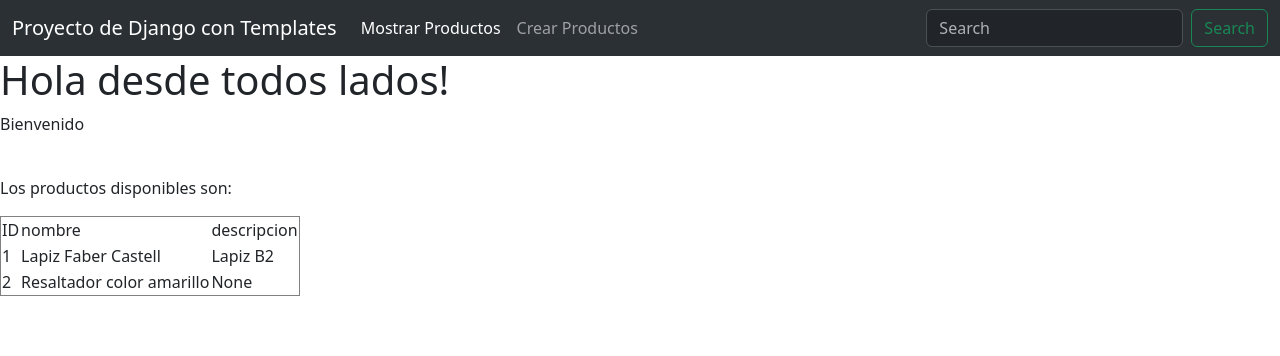
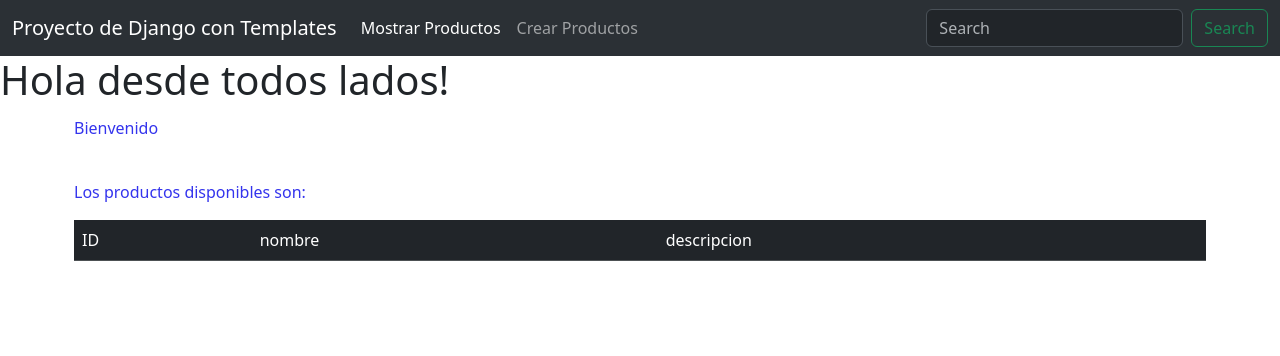
Before and after one commit to Alessitobonito/BACKEND, a Django app: page /gestion/mostrar-productos in a window 1280 px wide. Shown: the top 356 px of the page. Run offline with Django 5.2, Linux system fonts and the light colour scheme; data that the repository does not hold is empty.

Commit message:
semana07 3

```diff
--- /dev/null
+++ b/listas_escolares/gestion/static/estilos_mostrar_productos.css
@@ -0,0 +1,3 @@
+p {
+    color: rgb(52, 52, 237);
+}
--- a/listas_escolares/gestion/templates/formulario_producto.html
+++ b/listas_escolares/gestion/templates/formulario_producto.html
@@ -11,15 +11,17 @@
         {% csrf_token %}
         <div class="mb-3">
             <label for="nombreProducto" class="form-label">Nombre</label>
-            <input type="text" class="form-control" id="nombreProducto" >
+            <input type="text" class="form-control" id="nombreProducto" name="nombreProducto">
         </div>
         <div class="mb-3">
             <label for="descripcionProducto" class="form-label">Descripcion</label>
             <input type="text" class="form-control" id="descripcionProducto" name="descripcionProducto">
         </div>
         <div class="d-grid gap-2">
-            <button type="submit" class="btn btn-success">Crear Producto</button>
+            <button type="submit" class="btn btn-success" id="btnCrearProducto">Crear Producto</button>
         </div>
     </form>
 </div>
+{% load static %}
+<script src="{% static 'formulario_producto.js' %}"></script>
 {% endblock %}
--- a/listas_escolares/gestion/templates/mostrar_productos.html
+++ b/listas_escolares/gestion/templates/mostrar_productos.html
@@ -1,12 +1,15 @@
-{# Para reutilizar una plantilla dentro de otra usamos la etiqueta extends #}
+
 {% extends 'base.html' %}
-{# Ahora podemos utilizar sus blocks de esa plantilla base #}
 {% block titulo_pagina %}Mostrar Productos {% endblock %}
 {% block contenido %}
+{% load static %}
+<link rel="stylesheet" href="{% static 'estilos_mostrar_productos.css' %}">
+
+<div class="container p-1 " >
 <p>{{ mensaje }}</p>
 <br />
 <p>Los productos disponibles son:</p>
-<table border="1">
+<table class="table table-dark table-striped">
   <thead>
     <tr>
       <td>ID</td>
@@ -24,4 +27,5 @@
     {% endfor %}
   </tbody>
 </table>
+</div>
 {% endblock %}
--- a/listas_escolares/gestion/views.py
+++ b/listas_escolares/gestion/views.py
@@ -1,25 +1,20 @@
 from django.shortcuts import render, redirect
+from .models import Producto
 
 def mostrarProductosPlantilla(request):
 
     print(request)
-    data = [
-        {
-        'id': 1,
-        'nombre': 'Lapiz Faber Castell',
-        'descripcion': 'Lapiz B2'
-        },
-        {
-            'id': 2,
-            'nombre': 'Resaltador color amarillo',
-            'descripcion': None
-        }
-    ]
+
+    data = Producto.objects.all()
     return render(request, 'mostrar_productos.html', {'data': data, 'mensaje':'Bienvenido'})
 
 def crearProductoFormulario(request):
     if request.method == 'POST':
         print(request.POST)
+        nombreProducto = request.POST.get('nombreProducto')
+        descripcionProducto = request.POST.get('descripcionProducto')
+        nuevoProducto = Producto(nombre = nombreProducto, descripcion = descripcionProducto)
+        nuevoProducto.save()
         return redirect('mostrar_productos')
     elif request.method == 'GET':
          print('queremos ver el formulario')
--- a/listas_escolares/listas_escolares/settings.py
+++ b/listas_escolares/listas_escolares/settings.py
@@ -58,7 +58,7 @@ ROOT_URLCONF = 'listas_escolares.urls'
 TEMPLATES = [
     {
         'BACKEND': 'django.template.backends.django.DjangoTemplates',
-        'DIRS': [],
+        'DIRS': ["templates"],
         'APP_DIRS': True,
         'OPTIONS': {
             'context_processors': [
@@ -123,7 +123,7 @@ USE_TZ = True
 # Static files (CSS, JavaScript, Images)
 # https://docs.djangoproject.com/en/5.1/howto/static-files/
 
-STATIC_URL = 'static/'
+STATIC_URL = '/static/'
 
 # Default primary key field type
 # https://docs.djangoproject.com/en/5.1/ref/settings/#default-auto-field
```
Also changed, not shown: listas_escolares/gestion/static/formulario_producto.js (added, +10 -0 lines).
